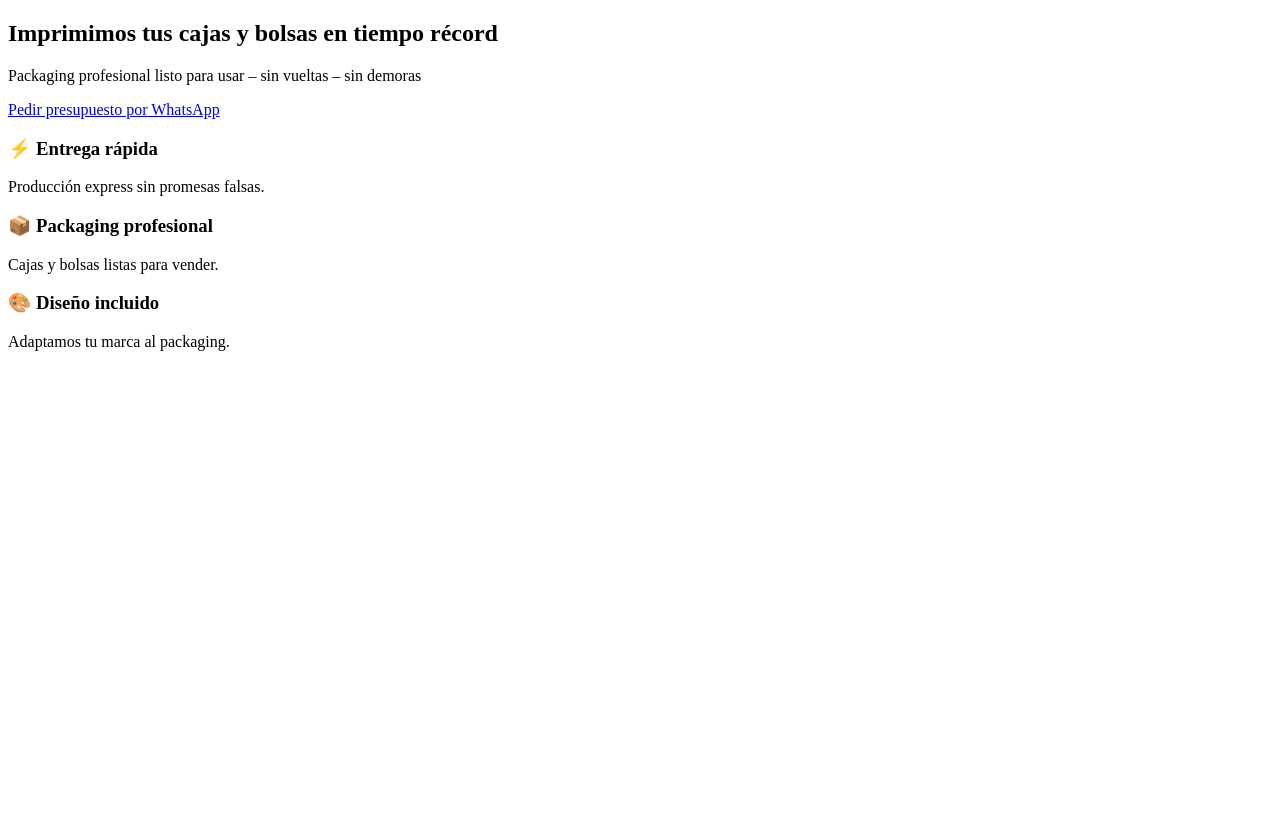
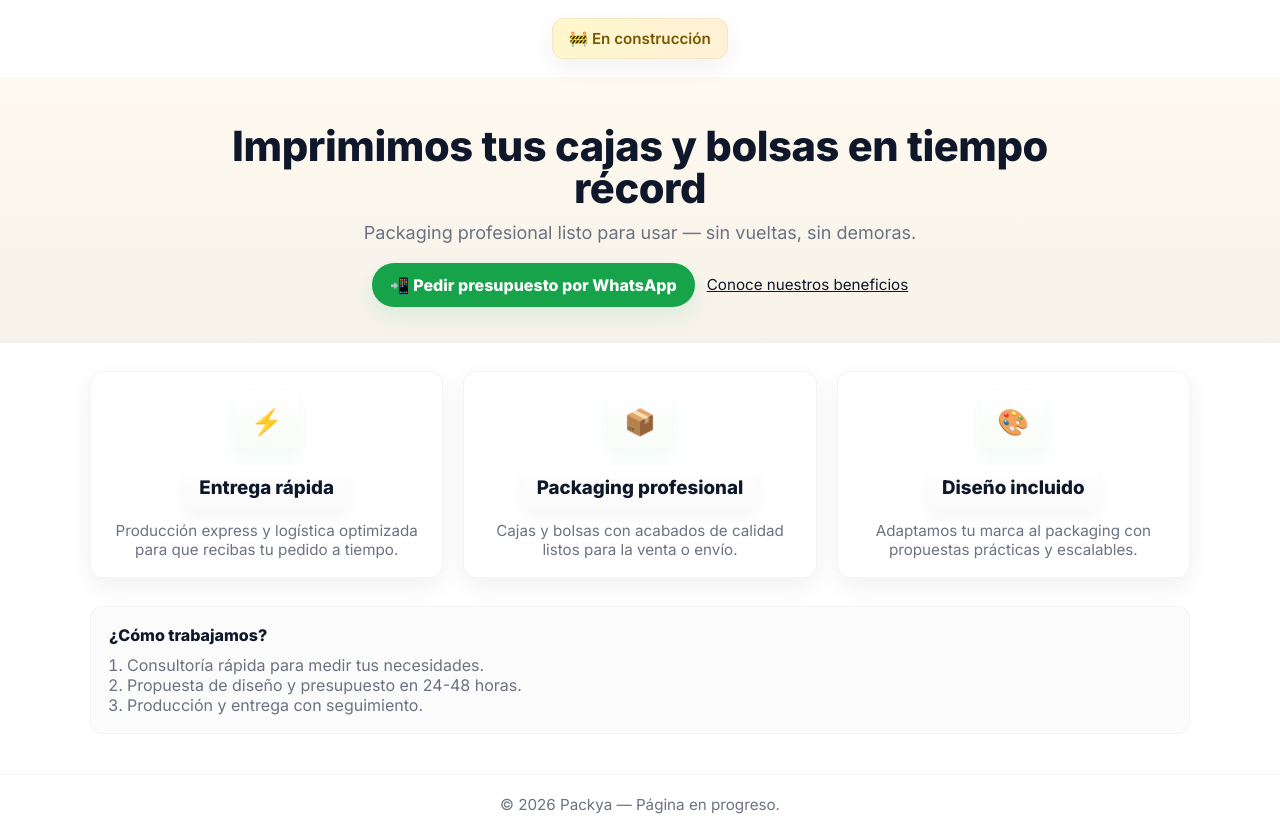
Before and after one commit to francorenna/packya, a React (Vite) app: page / in a window 1280 px wide. Before the commit the page ends 800 px from the top, so only its background shows below. Built offline with nearby package versions, Linux system fonts and the light colour scheme.

Commit message:
feat(home): estilos mejorados y cartel 'En construcción'

```diff
--- a/src/pages/Home.jsx
+++ b/src/pages/Home.jsx
@@ -1,41 +1,78 @@
+// ...existing code...
+import React from 'react'
+import '../styles/home.css'
+
 export default function Home() {
   return (
-    <div className="w-full">
+    <div className="home-root">
+      <div className="construction-wrap" aria-hidden="false">
+        <div className="construction-badge">🚧 En construcción</div>
+      </div>
 
-      {/* HERO */}
-      <section className="bg-[#f6f2e9] py-20 text-center px-6">
-        <h1 className="text-4xl md:text-5xl font-bold mb-4">
-          Imprimimos tus cajas y bolsas en tiempo récord
-        </h1>
-        <p className="text-lg text-gray-700 mb-8">
-          Packaging profesional listo para usar – sin vueltas – sin demoras
+      <header className="home-hero">
+        <div className="container">
+          <h1 className="hero-title">Imprimimos tus cajas y bolsas en tiempo récord</h1>
+          <p className="hero-sub">
+            Packaging profesional listo para usar — sin vueltas, sin demoras.
           </p>
 
+          <div className="hero-actions">
             <a
+              className="btn-primary"
               href="https://wa.me/5492610000000"
               target="_blank"
-          className="inline-block bg-green-600 text-white px-8 py-4 rounded-full text-lg hover:bg-green-700 transition"
+              rel="noreferrer"
             >
-          Pedir presupuesto por WhatsApp
+              📲 Pedir presupuesto por WhatsApp
             </a>
+            <a className="link-secondary" href="#beneficios">
+              Conoce nuestros beneficios
+            </a>
+          </div>
+        </div>
+      </header>
+
+      <main className="container main-content">
+        <section id="beneficios" className="features-grid">
+          <article className="feature-card">
+            <div className="feature-head">⚡</div>
+            <h3 className="feature-title">Entrega rápida</h3>
+            <p className="feature-desc">
+              Producción express y logística optimizada para que recibas tu pedido a tiempo.
+            </p>
+          </article>
+
+          <article className="feature-card">
+            <div className="feature-head">📦</div>
+            <h3 className="feature-title">Packaging profesional</h3>
+            <p className="feature-desc">
+              Cajas y bolsas con acabados de calidad listos para la venta o envío.
+            </p>
+          </article>
+
+          <article className="feature-card">
+            <div className="feature-head">🎨</div>
+            <h3 className="feature-title">Diseño incluido</h3>
+            <p className="feature-desc">
+              Adaptamos tu marca al packaging con propuestas prácticas y escalables.
+            </p>
+          </article>
         </section>
 
-      {/* BENEFICIOS */}
-      <section className="grid md:grid-cols-3 gap-8 py-16 px-6 max-w-6xl mx-auto text-center">
-        <div>
-          <h3 className="text-xl font-semibold mb-2">⚡ Entrega rápida</h3>
-          <p>Producción express sin promesas falsas.</p>
-        </div>
-        <div>
-          <h3 className="text-xl font-semibold mb-2">📦 Packaging profesional</h3>
-          <p>Cajas y bolsas listas para vender.</p>
-        </div>
-        <div>
-          <h3 className="text-xl font-semibold mb-2">🎨 Diseño incluido</h3>
-          <p>Adaptamos tu marca al packaging.</p>
-        </div>
+        <section className="how-section">
+          <h4 className="how-title">¿Cómo trabajamos?</h4>
+          <ol className="how-list">
+            <li>Consultoría rápida para medir tus necesidades.</li>
+            <li>Propuesta de diseño y presupuesto en 24-48 horas.</li>
+            <li>Producción y entrega con seguimiento.</li>
+          </ol>
         </section>
+      </main>
 
+      <footer className="home-footer">
+        © {new Date().getFullYear()} Packya — Página en progreso.
+      </footer>
     </div>
   )
 }
+// ...existing code...
--- /dev/null
+++ b/src/styles/home.css
@@ -0,0 +1,155 @@
+/* Tipografía (opcional: si tenés conexión) */
+@import url('https://fonts.googleapis.com/css2?family=Inter:wght@400;600;800&display=swap');
+
+:root{
+  --bg-0: #fffaf0;
+  --bg-1: #f6f2e9;
+  --text: #0f172a;
+  --muted: #6b7280;
+  --accent: #16a34a;
+  --card: #ffffff;
+  --shadow: 0 8px 24px rgba(15,23,42,0.06);
+  --glass: rgba(255,255,255,0.6);
+}
+
+*{box-sizing:border-box}
+html,body,#root{height:100%}
+body{
+  margin:0;
+  font-family: 'Inter', system-ui, -apple-system, "Segoe UI", Roboto, "Helvetica Neue", Arial;
+  color:var(--text);
+  background: #fff;
+  -webkit-font-smoothing:antialiased;
+  -moz-osx-font-smoothing:grayscale;
+}
+
+/* Layout helpers */
+.container{
+  max-width:1100px;
+  margin:0 auto;
+  padding:0 20px;
+}
+
+/* Construction badge centered nicely */
+.construction-wrap{
+  display:flex;
+  justify-content:center;
+  padding:18px 0;
+  pointer-events:none; /* no bloquee clicks */
+}
+.construction-badge{
+  pointer-events:auto;
+  background: linear-gradient(90deg, #fff7cc, #fff1d6);
+  color:#7a5800;
+  border:1px solid rgba(122,88,0,0.08);
+  padding:10px 16px;
+  border-radius:12px;
+  box-shadow: var(--shadow);
+  font-weight:600;
+  display:inline-flex;
+  gap:8px;
+  align-items:center;
+  justify-content:center;
+  font-size:0.95rem;
+}
+
+/* HERO */
+.home-hero{
+  background: linear-gradient(180deg, var(--bg-0) 0%, var(--bg-1) 100%);
+  padding:48px 0 36px;
+  text-align:center;
+}
+.hero-title{
+  margin:0 auto 12px;
+  font-size:clamp(1.5rem, 3.6vw, 2.6rem);
+  line-height:1.02;
+  font-weight:800;
+  letter-spacing:-0.01em;
+  max-width:900px;
+}
+.hero-sub{
+  margin:0 auto 20px;
+  color:var(--muted);
+  font-size:clamp(0.95rem, 1.8vw, 1.125rem);
+  max-width:720px;
+}
+
+/* Actions */
+.hero-actions{display:flex;gap:12px;justify-content:center;flex-wrap:wrap;margin-top:14px}
+.btn-primary{
+  background:var(--accent);
+  color:#fff;
+  padding:12px 18px;
+  border-radius:999px;
+  text-decoration:none;
+  font-weight:700;
+  box-shadow: 0 8px 20px rgba(16, 185, 129, 0.12);
+}
+.btn-primary:hover{filter:brightness(.96)}
+.link-secondary{
+  color:var(--text);
+  align-self:center;
+  text-decoration:underline;
+  font-size:0.95rem;
+}
+
+/* Main content */
+.main-content{padding:28px 0 40px;}
+
+/* Features grid and card style */
+.features-grid{
+  display:grid;
+  gap:20px;
+  grid-template-columns: repeat(auto-fit, minmax(220px,1fr));
+}
+.feature-card{
+  background:var(--card);
+  border-radius:14px;
+  padding:18px;
+  box-shadow: var(--shadow);
+  border:1px solid rgba(15,23,42,0.04);
+  text-align:center;
+  display:flex;
+  flex-direction:column;
+  gap:12px;
+  align-items:center;
+}
+.feature-head{
+  width:64px;height:64px;border-radius:12px;
+  display:flex;align-items:center;justify-content:center;
+  background:linear-gradient(180deg,#ffffff,#f7fbf7);
+  font-size:1.6rem;
+  box-shadow: 0 6px 18px rgba(16,185,129,0.06);
+}
+.feature-title{
+  margin:0;
+  background:linear-gradient(180deg,#fff,#f9faf9);
+  padding:10px 14px;
+  border-radius:8px;
+  box-shadow: 0 8px 18px rgba(2,6,23,0.04);
+  font-weight:700;
+}
+.feature-desc{color:var(--muted);margin:0;font-size:0.95rem}
+
+/* How section */
+.how-section{margin-top:28px;background:#fbfbfb;border-radius:12px;padding:18px;border:1px solid rgba(2,6,23,0.03)}
+.how-title{margin:0 0 10px;font-weight:700}
+.how-list{margin:0;padding-left:18px;color:var(--muted)}
+
+/* Footer */
+.home-footer{
+  text-align:center;padding:20px 0;border-top:1px solid rgba(2,6,23,0.04);
+  color:var(--muted);font-size:0.95rem;
+}
+
+/* Responsive tweaks */
+@media (max-width:720px){
+  .hero-title{font-size:1.6rem}
+  .construction-badge{font-size:0.9rem;padding:8px 12px}
+  .feature-head{width:56px;height:56px}
+}
+
+/* Reduced motion */
+@media (prefers-reduced-motion: reduce){
+  *{transition:none!important;animation:none!important}
+}
```
Lines whose indentation alone changed are shown as unchanged.
